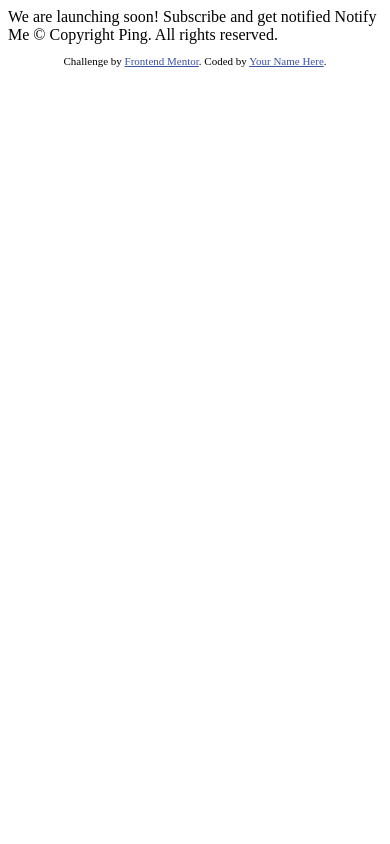
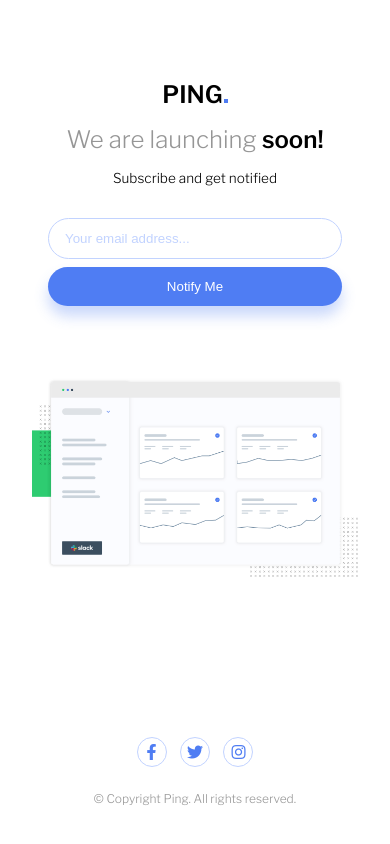
Before and after one commit to b4n1y4/ping-coming-soon-page, a plain HTML site: page index.html in a window 390 px wide. Drawn offline with nearby package versions, Linux system fonts and the light colour scheme.

Commit message:
mobile design complete

```diff
--- a/index.html
+++ b/index.html
@@ -1,34 +1,81 @@
 <!DOCTYPE html>
 <html lang="en">
   <head>
-  <meta charset="UTF-8">
-  <meta name="viewport" content="width=device-width, initial-scale=1.0"> <!-- displays site properly based on user's device -->
+    <meta charset="UTF-8" />
+    <meta name="viewport" content="width=device-width, initial-scale=1.0" />
+    <!-- displays site properly based on user's device -->
 
-  <link rel="icon" type="image/png" sizes="32x32" href="./images/favicon-32x32.png">
-
+    <link
+      rel="icon"
+      type="image/png"
+      sizes="32x32"
+      href="./images/favicon-32x32.png"
+    />
+    <link
+      rel="stylesheet"
+      href="https://cdnjs.cloudflare.com/ajax/libs/font-awesome/5.15.4/css/all.min.css"
+      integrity="sha512-1ycn6IcaQQ40/MKBW2W4Rhis/DbILU74C1vSrLJxCq57o941Ym01SwNsOMqvEBFlcgUa6xLiPY/NS5R+E6ztJQ=="
+      crossorigin="anonymous"
+      referrerpolicy="no-referrer"
+    />
+    <link rel="preconnect" href="https://fonts.googleapis.com" />
+    <link rel="preconnect" href="https://fonts.gstatic.com" crossorigin />
+    <link href="https://fonts.googleapis.com/css2?family=Libre+Franklin:ital,wght@0,300;0,600;1,200;1,700&display=swap" rel="stylesheet">
+    <link rel="stylesheet" href="style.css" />
     <title>Frontend Mentor | Ping coming soon page</title>
-
-  <!-- Feel free to remove these styles or customise in your own stylesheet 👍 -->
-  <style>
-    .attribution { font-size: 11px; text-align: center; }
-    .attribution a { color: hsl(228, 45%, 44%); }
-  </style>
   </head>
   <body>
-
-  We are launching soon!
-
-  Subscribe and get notified
-
-  Notify Me
-
-  &copy; Copyright Ping. All rights reserved.
+    <div class="container">
+      <main>
+        <header>
+          <h1 class="title">
+            PING
+            <div class="period-square"></div>
+          </h1>
+          <h2 class="subtitle">
+            We are launching <span class="bold">soon!</span>
+          </h2>
+        </header>
+        <section class="form-container">
+          <h3 class="form-title">Subscribe and get notified</h3>
+          <form>
+            <input
+              type="email"
+              name="email"
+              id="email"
+              placeholder="Your email address..."
+              class="invalid"
+            />
+            <div class="error" id="error">
+              <em>Please provide a valid email address</em>
+            </div>
+            <button type="button" id="submit-btn">Notify Me</button>
+          </form>
+        </section>
+        <section class="illustration-container">
+          <img
+            src="./images/illustration-dashboard.png"
+            alt="illustration-dashboard"
+            class="illustration"
+          />
+        </section>
+      </main>
 
       <footer>
-    <p class="attribution">
-      Challenge by <a href="https://www.frontendmentor.io?ref=challenge" target="_blank">Frontend Mentor</a>.
-      Coded by <a href="#">Your Name Here</a>.
-    </p>
+        <div class="socials">
+          <a href="#"><i class="fab fa-facebook-f"></i></a>
+          <a href="https://twitter.com/b4n1y4"
+            ><i class="fab fa-twitter"></i
+          ></a>
+          <a href="https://instagram.com/b4n1y4"
+            ><i class="fab fa-instagram"></i
+          ></a>
+        </div>
+        <div class="footer-text">
+          &copy; Copyright Ping. All rights reserved.
+        </div>
       </footer>
+    </div>
+    <script src="./main.js"></script>
   </body>
 </html>
--- /dev/null
+++ b/main.js
@@ -0,0 +1,12 @@
+document.getElementById("submit-btn").addEventListener("click", (e) => {
+  const inp = document.getElementById("email");
+  var pattern = /^\w+@[a-zA-Z_]+?\.[a-zA-Z]{2,3}$/;
+  if (!inp.value.match(pattern)) {
+    document.getElementById("error").style.display = "block";
+    inp.style.borderColor = "hsl(354, 100%, 66%)";
+  } else {
+    document.getElementById("error").style.display = "none";
+    inp.style.borderColor = "hsl(223, 100%, 88%)";
+    inp.value = "";
+  }
+});
--- /dev/null
+++ b/style.css
@@ -0,0 +1,170 @@
+* {
+  margin: 0;
+  padding: 0;
+  box-sizing: border-box;
+}
+
+body {
+  width: 100%;
+  height: 100vh;
+  font-size: 20px;
+  font-family: "Libre Franklin";
+}
+
+.container {
+  margin: 0 2rem;
+  max-width: 550px;
+}
+
+main {
+  margin-top: 5rem;
+  margin-bottom: 10rem;
+}
+
+.illustration-container {
+  display: flex;
+  align-items: center;
+  justify-content: center;
+}
+
+.illustration {
+  width: 100%;
+}
+
+.title,
+.subtitle {
+  text-align: center;
+}
+.title {
+  font-size: 1.5rem;
+  display: flex;
+  align-items: baseline;
+  justify-content: center;
+  margin: 1rem 0;
+}
+
+.period-square {
+  width: 4px;
+  height: 4px;
+  background-color: hsl(223, 87%, 63%);
+  margin-left: 1px;
+}
+
+.subtitle {
+  font-weight: 300;
+  font-size: 1.5rem;
+  margin: 1rem 0;
+  color: hsl(0, 0%, 59%);
+}
+
+.bold {
+  color: black;
+  font-weight: 600;
+}
+
+.form-container {
+  padding: 0 1rem;
+  margin-bottom: 2rem;
+}
+
+.form-title {
+  font-size: 0.85rem;
+  font-weight: 400;
+  text-align: center;
+  margin-bottom: 2rem;
+}
+
+form {
+  display: flex;
+  flex-direction: column;
+  align-items: center;
+  justify-content: center;
+  margin-bottom: 4rem;
+}
+
+input,
+button {
+  width: 100%;
+  padding: 0.75rem 1rem;
+  outline: none;
+  border-radius: 100px;
+  margin-bottom: 0.5rem;
+}
+
+input {
+  border: 1px solid hsl(223, 100%, 88%);
+}
+
+input::placeholder {
+  color: hsl(223, 100%, 88%);
+}
+
+.error {
+  font-size: 0.65rem;
+  margin-bottom: 1rem;
+  color: hsl(354, 100%, 66%);
+  display: none;
+  font-weight: 500;
+}
+
+button {
+  color: white;
+  background-color: hsl(223, 87%, 63%);
+  border: none;
+  cursor: pointer;
+  box-shadow: 0px 10px 14px hsla(223, 87%, 63%, 0.3);
+}
+
+footer {
+  display: flex;
+  flex-direction: column;
+  align-items: center;
+  justify-content: center;
+}
+
+.socials {
+  width: 40%;
+  display: flex;
+  align-items: center;
+  justify-content: space-around;
+  margin-bottom: 1.5rem;
+  font-size: 1rem;
+}
+
+a {
+  text-decoration: none;
+}
+
+i.fab {
+  width: 30px;
+  height: 30px;
+  color: hsl(223, 87%, 63%);
+  border: 1px solid hsl(223, 100%, 88%);
+  padding: 10px;
+  display: flex;
+  align-items: center;
+  justify-content: center;
+  border-radius: 50%;
+}
+
+i.fab:hover{
+  color: white;
+  background-color: hsl(223, 87%, 63%);
+}
+
+.footer-text {
+  font-size: 0.75rem;
+  margin-bottom: 1rem;
+  color: hsl(0, 0%, 59%);
+}
+
+/* @media screen and (min-width: 651px) {
+
+  body{
+    display: grid;
+    place-items: center
+  }
+
+
+
+} */
```
Lines whose indentation alone changed are shown as unchanged.
